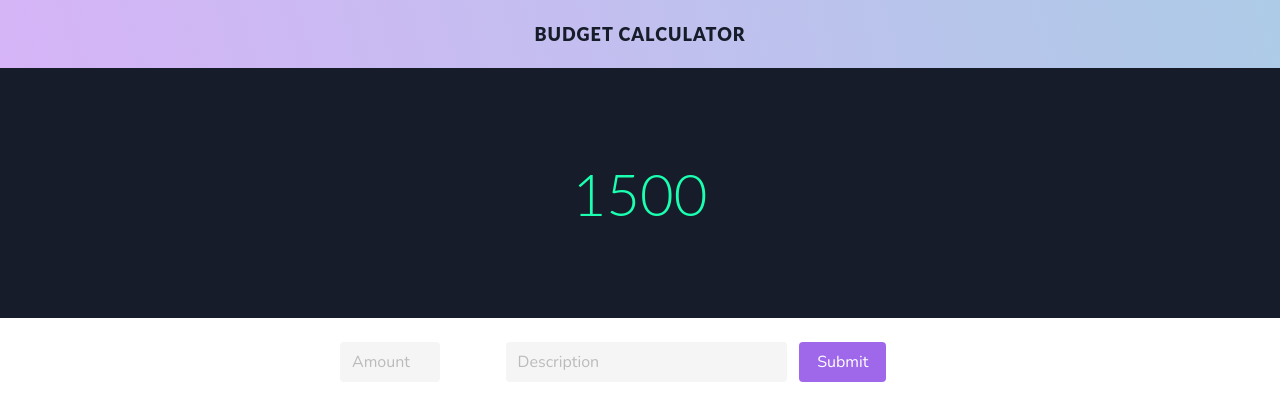
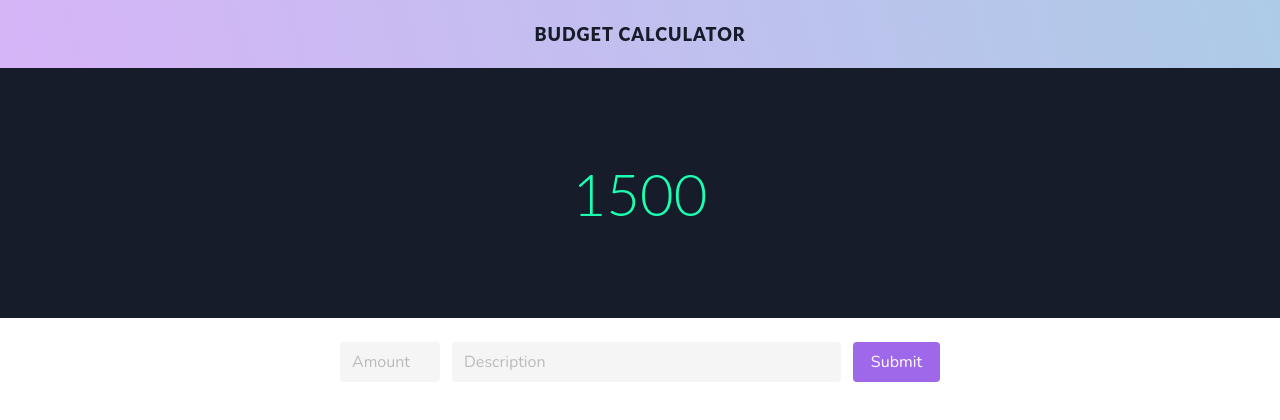
Before and after one commit to wmujahid/fiTrac-frontend, an Angular app in the folder fitrac/: page / in a window 1280 px wide. Shown: the top 420 px of the page. Built offline with nearby package versions, Linux system fonts and the light colour scheme; no server answers.

Commit message:
fixed styling for add-item-container

```diff
--- a/fitrac/src/app/add-item-form/add-item-form.component.html
+++ b/fitrac/src/app/add-item-form/add-item-form.component.html
@@ -1,6 +1,8 @@
-<form action="">
-  <div class="field-body">
-    <div class="field">
+<form>
+  <div class="field is-horizontal">
+    <div class="field-body">
+
+    <div class="field is-narrow">
       <p class="control">
         <input type="number" class="input" style= "width: 100px" placeholder="Amount">
       </p>
@@ -8,15 +10,19 @@
 
     <div class="field">
       <p class="control">
-        <input type="number" class="input" placeholder="Description">
+        <input type="text" class="input" placeholder="Description">
       </p>
     </div>
-    <div class="field">
+
+
+    <div class="field is-narrow">
       <div class="control">
         <button class="button is-primary">
           Submit
         </button>
       </div>
     </div>
+
+    </div>
   </div>
 </form>
```
